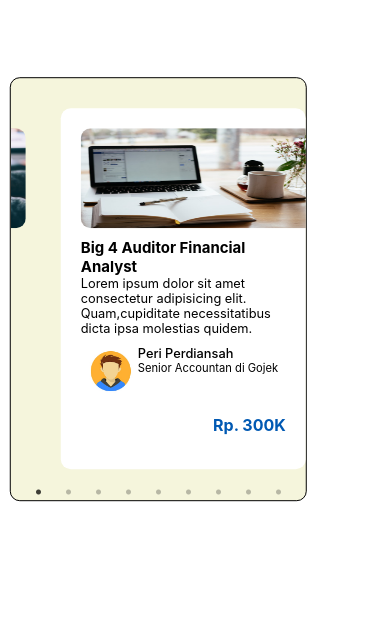
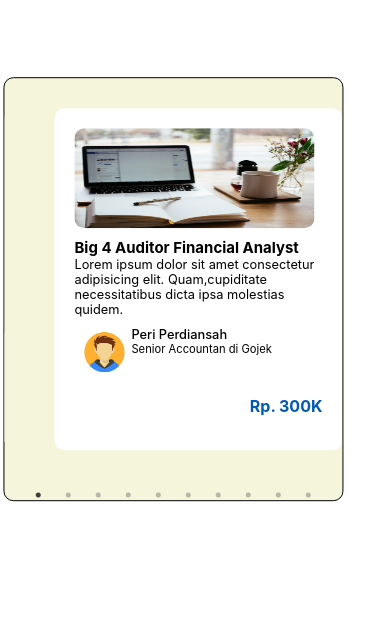
Before and after one commit to ferdiansyah-ferri/reactjs-mission1-sederhana, a React (Create React App) app: page /semuaproduk in a window 390 px wide. Shown: the part 765-1397 px from the top of the page. Built offline with nearby package versions, Linux system fonts and the light colour scheme; some icons are missing.

Commit message:
merubah komponen semuaproduk

```diff
--- a/src/components/HeaderDua.module.css
+++ b/src/components/HeaderDua.module.css
@@ -14,24 +14,18 @@
      padding-top: 5px;
  }
 
- @media screen and (min-width: 320px) and (max-width: 330px) {
+
+
+ @media screen and (min-width: 370px) and (max-width: 470px) {
      .HeaderDua {
          width: 80%;
-         transform: translate(-15%, -20vh);
-     }
-
-
- }
-
- @media screen and (min-width: 350px) and (max-width: 380px) {
-     .HeaderDua {
-         width: 80%;
-         transform: translate(-15%, -5vh);
+         transform: translate(-15%, -15vh);
      }
 
  }
 
- @media screen and (min-width: 390px) and (max-width: 450px) {
+
+ @media screen and (max-width: 325px) {
      .HeaderDua {
          width: 80%;
          transform: translate(-15%, -15vh);
--- a/src/components/styles/SemuaProduk.module.css
+++ b/src/components/styles/SemuaProduk.module.css
@@ -337,7 +337,7 @@ input[type="radio"] {
 
     .Card {
         transform: translate(-15%, 80%);
-        width: 35vh;
+        width: 40vh;
         height: 50vh;
         font-size: 0.8rem;
         padding: 0;
@@ -346,7 +346,7 @@ input[type="radio"] {
 
 
     .FooterProduk {
-        transform: translate(0, 40vh);
+        transform: translate(0, 50vh);
         position: absolute;
         z-index: -10;
     }
```
